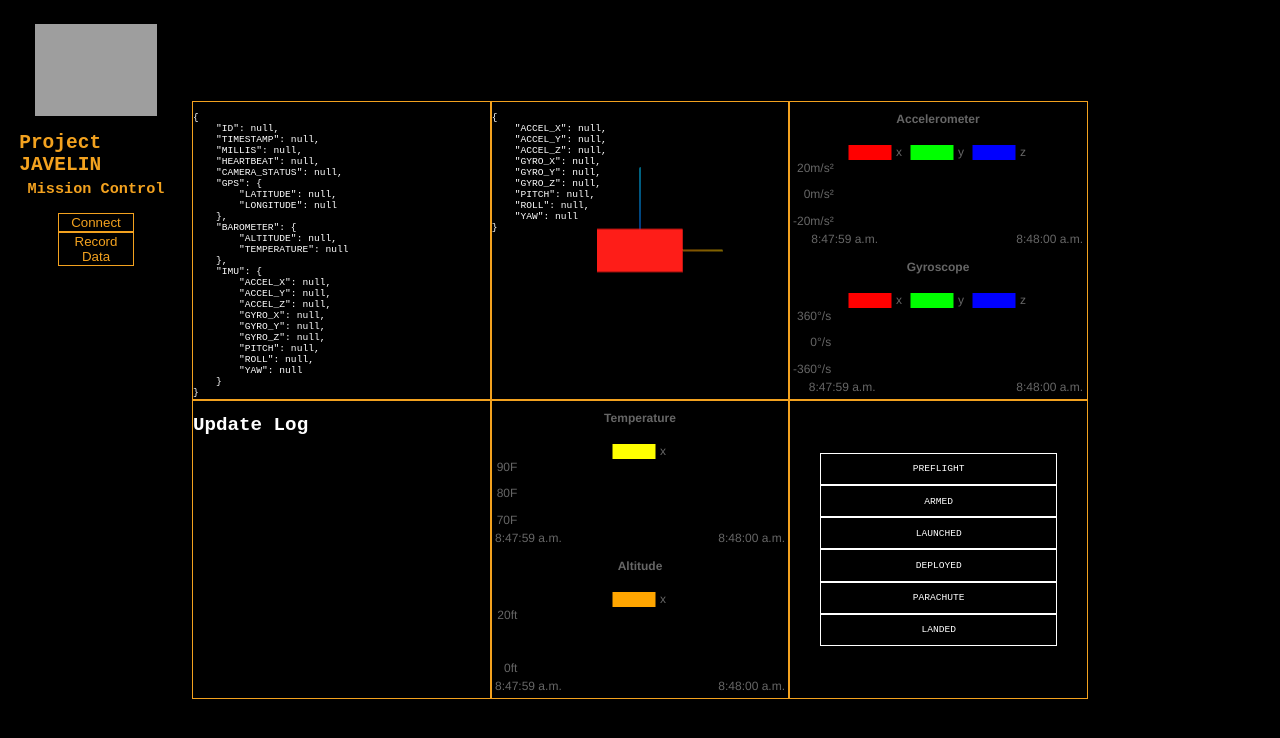
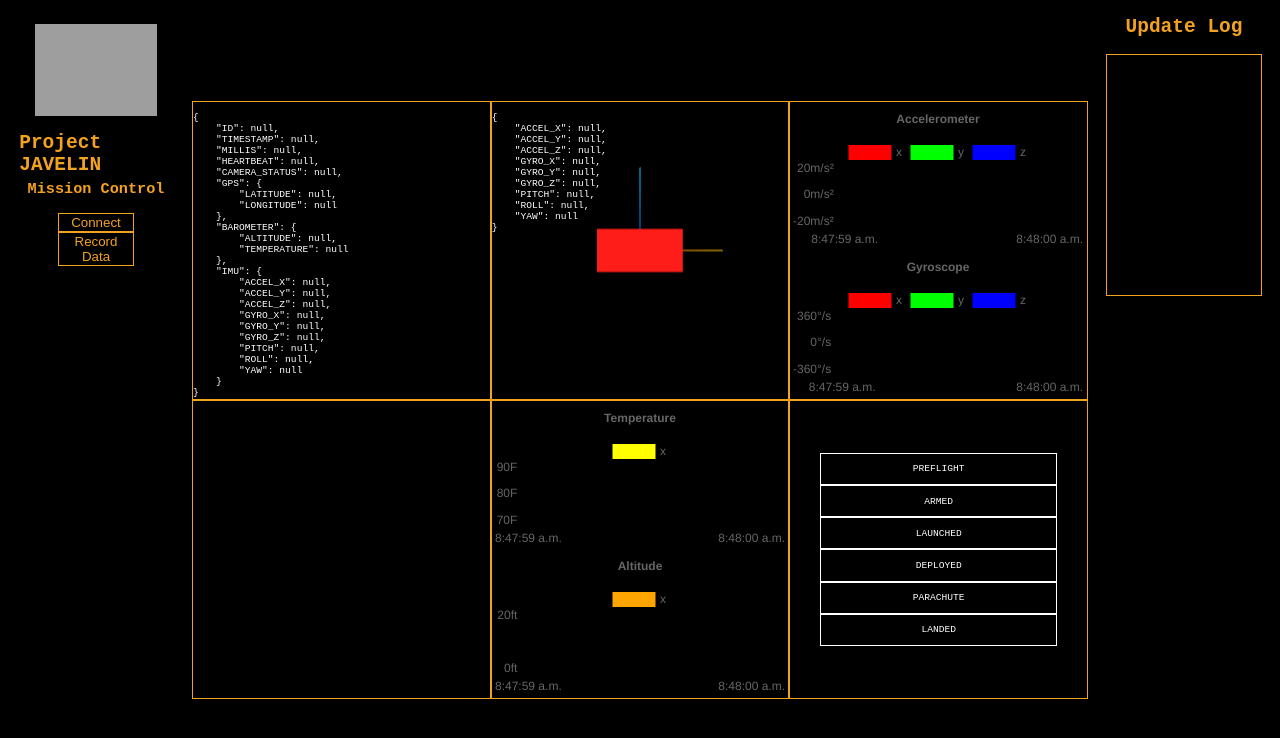
Before and after one commit to Cube-3-San-Jose-State/Mission-Control, a React (Vite) app: page / in a window 1280 px wide. Shown: the top 738 px of the page. Built offline with nearby package versions, Linux system fonts and the light colour scheme; grey boxes are pictures that could not be loaded.

Commit message:
Showcase day demo

```diff
--- a/src/App.css
+++ b/src/App.css
@@ -20,6 +20,10 @@ body{
     height: 100%;
 }
 
+h1, h2, h3 {
+    color: var(--gold);
+}
+
 .blocks-container{
     display: grid;
     max-width: 70%;
@@ -39,7 +43,7 @@ body{
     overflow: hidden;
 }
 
-#sidebar {
+#sidebar-l {
     position: absolute;
     display: flex;
     justify-content: center;
@@ -84,6 +88,20 @@ body{
             cursor: pointer;
         }
 
+
+#sidebar-r {
+    position: absolute;
+    right: 0;
+    display: flex;
+    justify-content: center;
+    min-width: 15%;
+    max-width: 15%;
+}
+
+    #logs {
+        width: 80%;
+    }
+
 #output{
     width: 100%;
     height: 100%;
--- a/src/App.jsx
+++ b/src/App.jsx
@@ -46,8 +46,7 @@ class App extends Component {
 	render() {
     	return (
       		<>
-				<div id="sidebar">
-
+				<div id="sidebar-l">
 					<div id="menu">
 						<img src="https://i.ibb.co/nzByFQw/icon.png" alt="icon" border="0"/>
 						<h2>Project JAVELIN</h2>
@@ -56,6 +55,7 @@ class App extends Component {
 						<button id="record">Record Data</button>
 					</div>
 				</div>
+
 				<div className="blocks-container">
 					<div className="block">
 						<PrettyData data={this.state.data}/>
@@ -67,7 +67,6 @@ class App extends Component {
 						<IMUVisualizer imu={this.state.data["IMU"]} timestamp={this.state.data["TIMESTAMP"]}/>
 					</div>
 					<div className="block">
-						<UpdateLog data={this.state.data} rawSerial={this.state.rawSerial}/>
 					</div>
 					<div className="block">
 					<TimeGraph
@@ -102,6 +101,12 @@ class App extends Component {
 					></TimeGraph>
 					</div>
 					<div className="block"><FlightModeVisualizer mode={this.state.data["FLIGHT_MODE"]}/></div>
+				</div>
+
+				<div id="sidebar-r">
+					<div id="logs">
+						<UpdateLog data={this.state.data} rawSerial={this.state.rawSerial}/>
+					</div>
 				</div>
 			</>
     	)
@@ -157,7 +162,6 @@ class App extends Component {
 
 	parseInput(input){
 		try{
-			console.log(input);
 			let parsed = JSON.parse(input);
 			let data = {};
 
--- a/src/Blocks/PrettyData/PrettyData.jsx
+++ b/src/Blocks/PrettyData/PrettyData.jsx
@@ -6,9 +6,41 @@ class PrettyData extends Component {
 
     }
 
+    units = {
+        SECONDS: "s",
+        LATITUDE: "°",
+        LONGITUDE: "°",
+        ALTITUDE: "ft",
+        TEMPERATURE: "°F",
+        ACCEL_X: "m/s²",
+        ACCEL_Y: "m/s²",
+        ACCEL_Z: "m/s²",
+        GYRO_X: "°",
+        GYRO_Y: "°",
+        GYRO_Z: "°"
+    }
+
     render() {
         return (
-            <pre style={{position: 'absolute'}}>{JSON.stringify(this.props.data, null, 4)}</pre>
+            <div>
+                <pre style={{position: 'absolute'}}>{JSON.stringify(this.props.data, null, 4)}</pre>
+            </div>
+        )
+    }
+}
+
+class DataLine extends Component {
+    constructor(props){
+        super(props);
+    }
+
+    render() {
+        return (
+            <div>
+                <span className="data-name">{this.props.dataName}</span>
+                <span className="data-value">{this.props.dataValue}</span>
+                <span className="data-name">{this.props.dataName}</span>
+            </div>
         )
     }
 }
--- /dev/null
+++ b/src/Blocks/UpdateLog/UpdateLog.css
@@ -0,0 +1,19 @@
+#update-log-container {
+    display: flex;
+    flex-direction: column;
+    align-items: center;
+    justify-content: center;
+}
+
+#update-log {
+    min-height: 30vh;
+    max-height: 30vh;
+    width: 12vw;
+    border: solid 1px var(--gold);
+    overflow-y: auto;
+    border: solid 1px var(--gold);
+}
+
+.update-log-message{
+    border-bottom: solid 1px var(--gold);
+}
--- a/src/Blocks/UpdateLog/UpdateLog.jsx
+++ b/src/Blocks/UpdateLog/UpdateLog.jsx
@@ -1,4 +1,5 @@
 import React, { Component } from 'react'
+import "./UpdateLog.css"
 
 class UpdateLog extends Component {
 		constructor(props){
@@ -7,28 +8,42 @@ class UpdateLog extends Component {
 
 			this.state = {
 				logs: [],
+				operational: false,
+				errorHeartbeat: 0,
 				displayString: ""
 			};
 		}
 
 
-
 		componentDidUpdate(previousProps){
 			let previousData = previousProps.data;
 			let currentData = this.props.data;
+			if (currentData["ID"] !== null && this.state.operational == false){
+				let initialConnectMessage = `[${currentData["HEARTBEAT"]}] Connection to MC initialized\n`;
+				let messageElement = <UpdateMessage message={initialConnectMessage}/>;
+				this.setState( {logs: [messageElement], operational: true} );
+			}
 
+			// logs when heartbeats skipped. keeps state var errorHeartbeat to avoid infinite loops
 			if (currentData["HEARTBEAT"] != previousData["HEARTBEAT"] + 1 ) {
 				let packetLost = currentData["HEARTBEAT"] - previousData["HEARTBEAT"];
-				console.log("TRANSMISSION ERROR at HB: "+previousData["HEARTBEAT"]+".\nTotal packets lost: "+packetLost);
+				let errorMessage = `[${previousData["HEARTBEAT"]}] HRB skipped to ${currentData["HEARTBEAT"]} - Packets lost: ${packetLost-1}\n`;
+				console.log(errorMessage);
+
+				if (this.state.errorHeartbeat !== currentData["HEARTBEAT"] && this.state.operational == true && packetLost !== 0) {
+					let messageElement = <UpdateMessage message={errorMessage}/>
+					this.setState({logs: [messageElement, ...this.state.logs], errorHeartbeat: currentData["HEARTBEAT"]});
+				}
+
 			}
 		}
 
 
     	render() {
 			return (
-	    		<div>
-					<h1>Update Log</h1>
-					<div id="updateLog">
+	    		<div id="update-log-container">
+					<h2>Update Log</h2>
+					<div id="update-log">
 						{...this.state.logs}
 					</div>
 				</div>
@@ -37,4 +52,14 @@ class UpdateLog extends Component {
 		}
 }
 
+class UpdateMessage extends Component {
+	render() {
+		return (
+			<div className="update-log-message">
+				<span>{this.props.message}</span>
+			</div>
+		)
+	}
+}
+
 export default UpdateLog;
```
Also changed, not shown: src/Blocks/GyroscopeScene/GryoscopeScene.jsx (+7 -1 lines).
